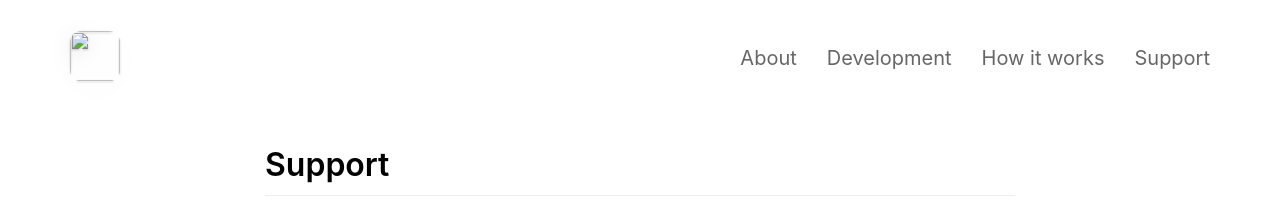
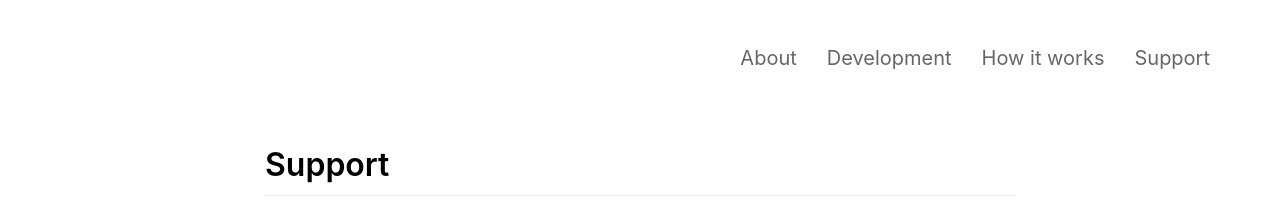
Before and after one commit to annajt178/covid, a Jekyll site: the page built from _pages/support.md, in a window 1280 px wide. Shown: the top 215 px of the page. Built offline with Jekyll 4.4.1, drawn with Linux system fonts in a browser that asks for light colours; nearby versions of some CDN libraries.

Commit message:
Update header.html

```diff
--- a/_includes/header.html
+++ b/_includes/header.html
@@ -8,11 +8,11 @@
 					</clipPath>
 				</defs>
 			</svg>
-			{% if page.url != '/covid' %}
-				<a href="../" target="_self"><img class="headerIcon" src="assets/icon.png"></a>
-			{% else %}
+			<!-- {% if page.url != '/covid' %}
+				<a href="../" target="_self">></a>
+			{% else %} -->
 				<a href="../" target="_self">Home</a>
-			{% endif %}
+			<!-- {% endif %} -->
 			<div class="divider"></div>
 		</div>
 	</div>
```
